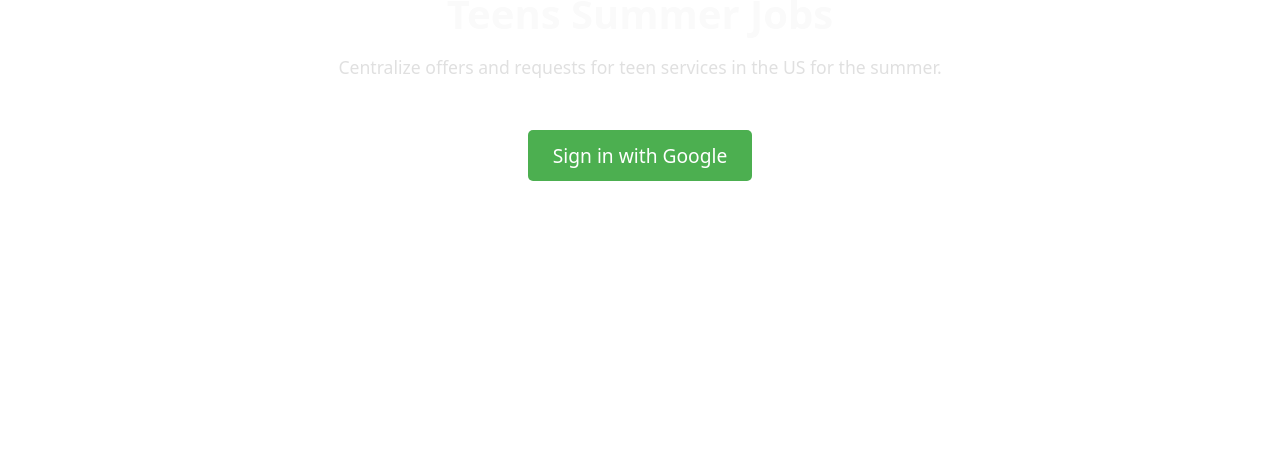
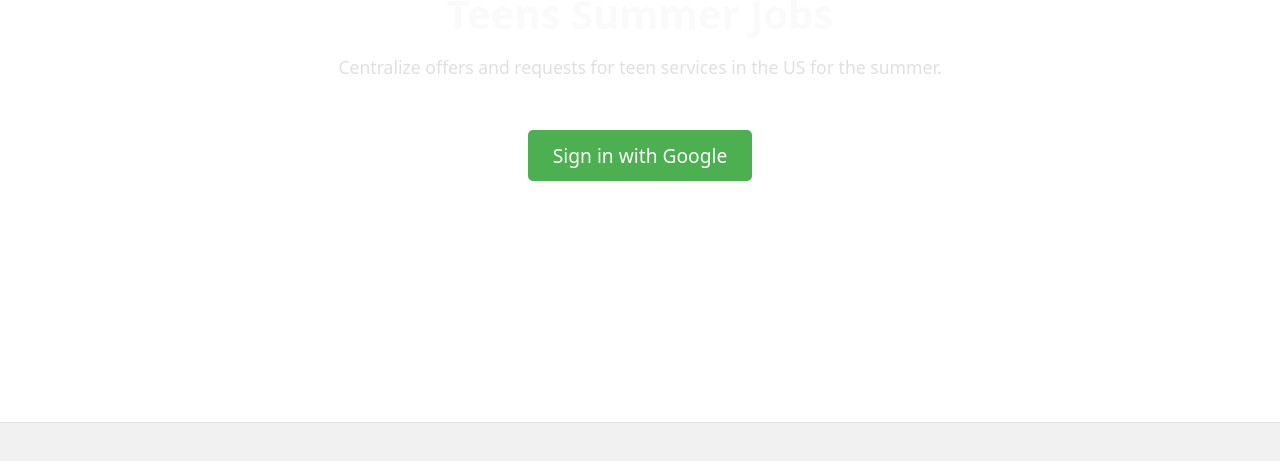
Before and after one commit to RicardoNakano/teenssummerjobs, a React (Vite) app: page / in a window 1280 px wide. Shown: the part 327-788 px from the top of the page. Built offline with nearby package versions, Linux system fonts and the light colour scheme; no server answers.

Commit message:
feat: finaliza configuração do AdBanner com ad slot ID

```diff
--- a/src/App.tsx
+++ b/src/App.tsx
@@ -11,7 +11,7 @@ import PhoneRegisterPage from './PhoneRegisterPage';
 import LoginPage from './LoginPage';
 import AdminUsersPage from './AdminUsersPage';
 import ProfileDetails from './ProfileDetails';
-//import AdBanner from './AdBanner'; // Importe o AdBanner
+import AdBanner from './AdBanner'; // Importe o AdBanner
 
 function MainApp({ user, handleLogout, handleRefresh, refresh, handleLogin }: any) {
   const [showProfileSettings, setShowProfileSettings] = useState(false);
@@ -129,7 +129,7 @@ function App() {
       )}
       {/* AdBanner será renderizado aqui, em todas as páginas */}
       {/* Considere adicionar lógica para mostrar o AdBanner apenas se aprovado/configurado */}
-      {/* <AdBanner /> */}
+       <AdBanner />
       {/* Descomente a linha acima QUANDO você tiver configurado seus IDs no AdBanner.tsx e quiser testar */}
     </>
   );
@@ -142,7 +142,7 @@ export default function AppWithRouter() {
       {/* Renderize o AdBanner aqui para que ele fique fora do componente App que depende da localização */}
       {/* Isso garante que ele seja renderizado uma vez e permaneça fixo */}
       {/* Lembre-se de configurar seus IDs no AdBanner.tsx antes de descomentar! */}
-      {/* <AdBanner /> */}
+       <AdBanner />
     </Router>
   );
 }
```
